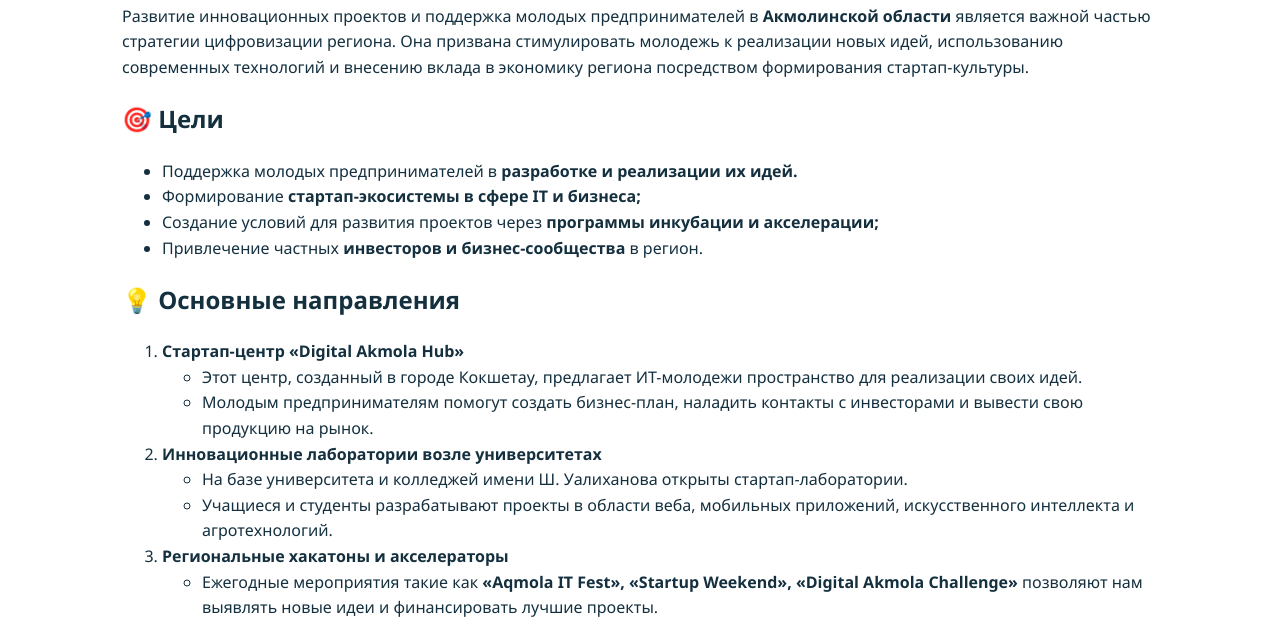
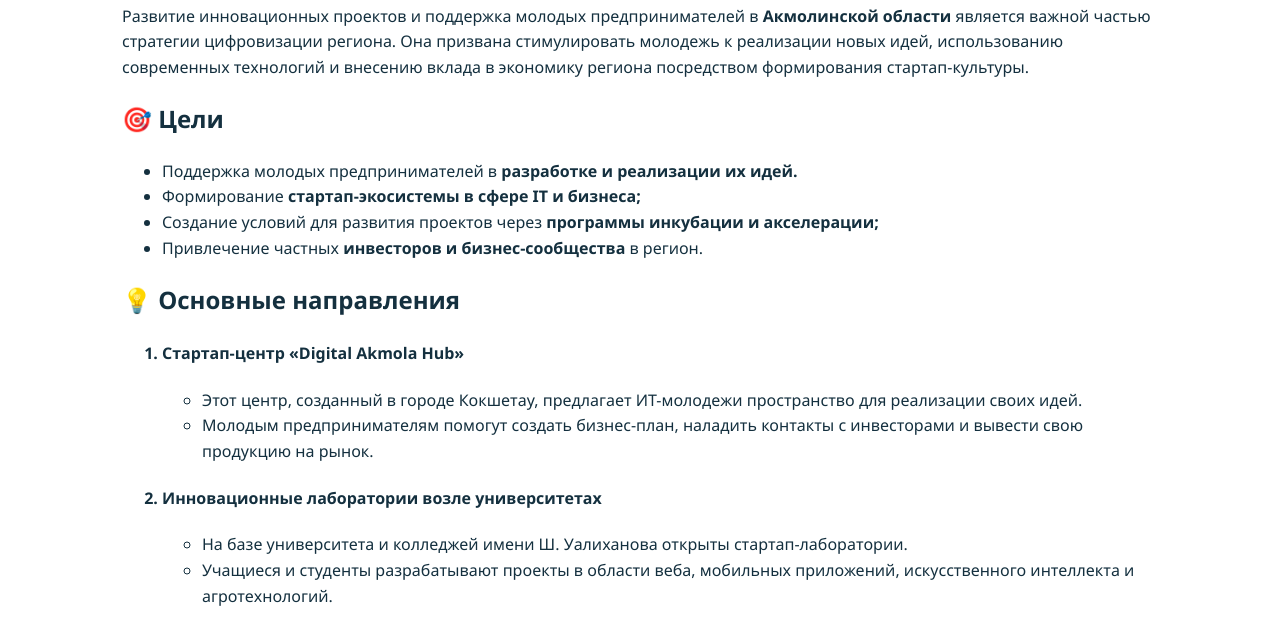
Before and after one commit to promaladoi/A-, a plain HTML site: page startup_support_ru.html in a window 1280 px wide. Shown: the part 216-835 px from the top of the page. Drawn offline with Linux system fonts and the light colour scheme.

Commit message:
Update startup_support_ru.html

```diff
--- a/startup_support_ru.html
+++ b/startup_support_ru.html
@@ -35,17 +35,17 @@
     </ul>
     <h2>💡 Основные направления</h2>
     <ol>
-      <li><b>Стартап-центр «Digital Akmola Hub»</b></li>
+      <h4><li>Стартап-центр «Digital Akmola Hub»</li></h4>
         <ul>
           <li>Этот центр, созданный в городе Кокшетау, предлагает ИТ-молодежи пространство для реализации своих идей.</li>
           <li>Молодым предпринимателям помогут создать бизнес-план, наладить контакты с инвесторами и вывести свою продукцию на рынок.</li>
         </ul>
-      <li><b>Инновационные лаборатории возле университетах</b></li>
+      <h4><li>Инновационные лаборатории возле университетах</li></h4>
         <ul>
           <li>На базе университета и колледжей имени Ш. Уалиханова открыты стартап-лаборатории.</li>
           <li>Учащиеся и студенты разрабатывают проекты в области веба, мобильных приложений, искусственного интеллекта и агротехнологий.</li>
         </ul>
-      <li><b>Региональные хакатоны и акселераторы</b></li>
+      <h4><li>Региональные хакатоны и акселераторы</li></h4>
         <ul>
           <li>Ежегодные мероприятия такие как <b>«Aqmola IT Fest», «Startup Weekend», «Digital Akmola Challenge»</b> позволяют нам выявлять новые идеи и финансировать лучшие проекты.</li>
         </ul>
```
